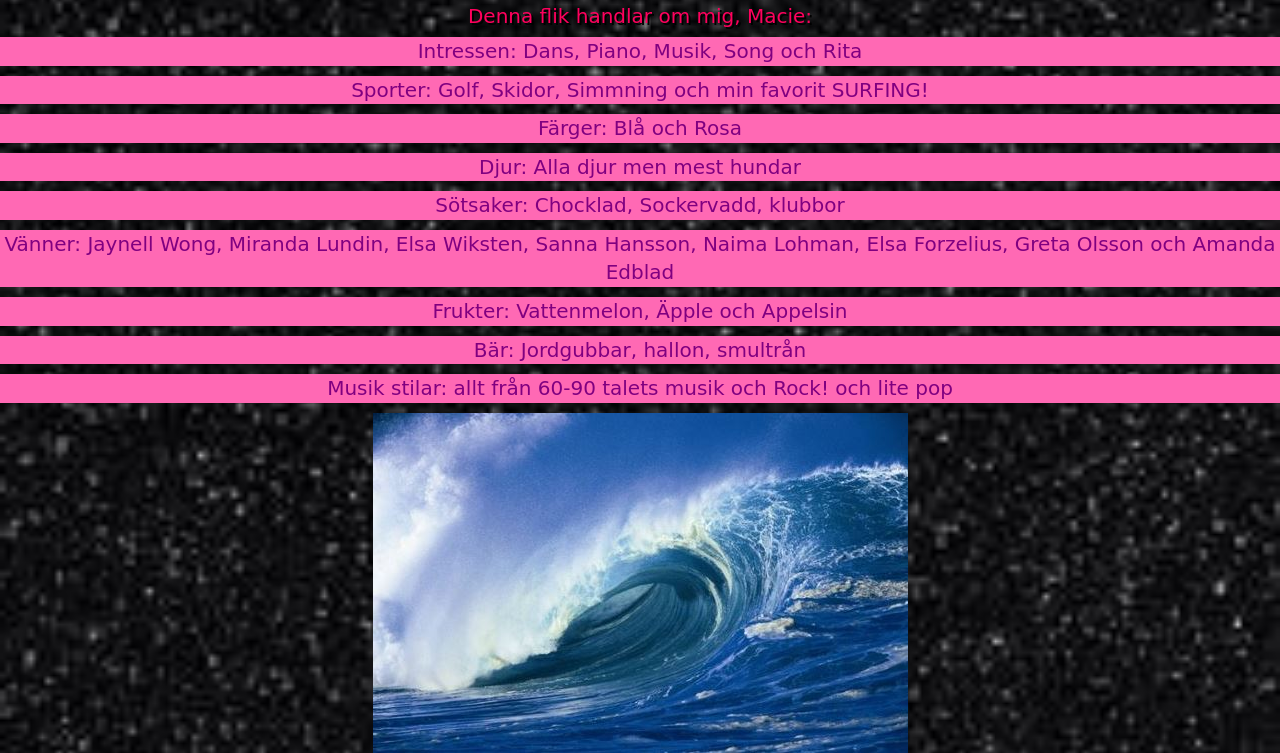
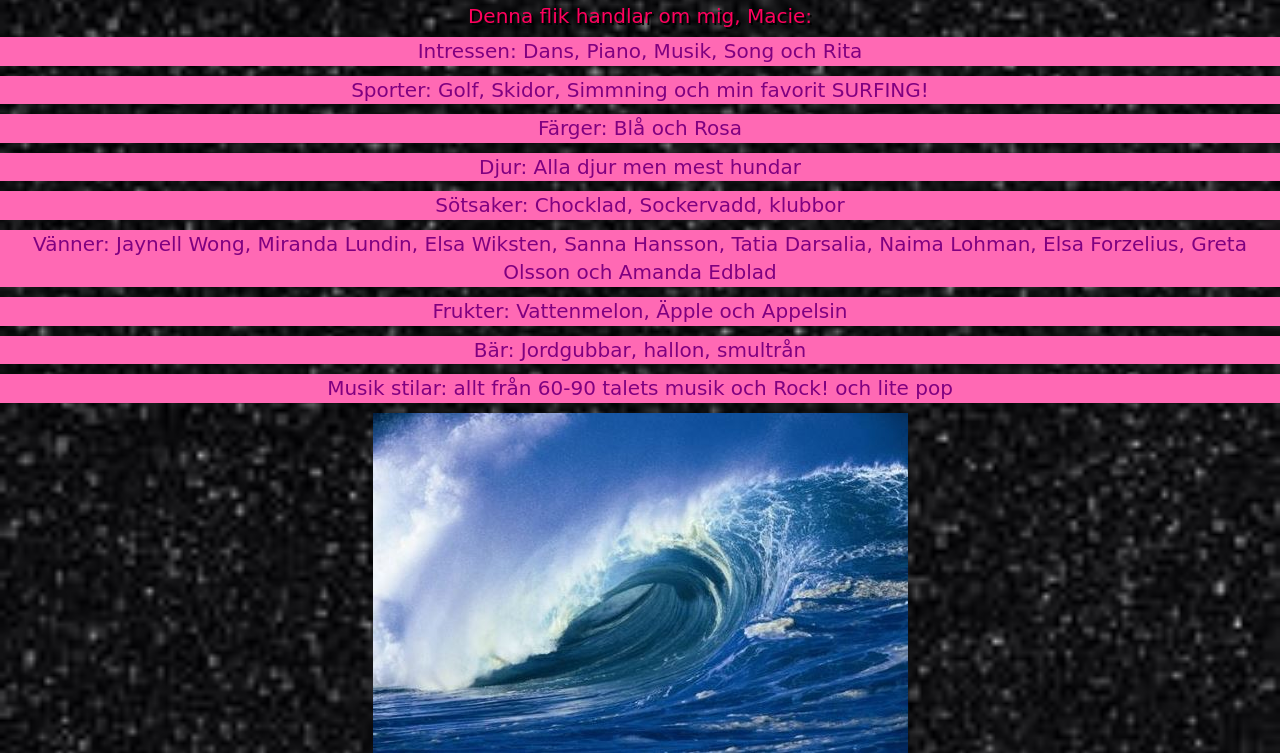
Before and after one commit to MacieGL/MacieGL.github.io, a plain HTML site: page menyval3.html in a window 1280 px wide. Shown: the part 55-808 px from the top of the page. Drawn offline with Linux system fonts and the light colour scheme.

Commit message:
menyval3

```diff
--- a/menyval3.html
+++ b/menyval3.html
@@ -47,7 +47,7 @@
     <p>Färger: Blå och Rosa</p>
     <p>Djur: Alla djur men mest hundar</p>
     <p>Sötsaker: Chocklad, Sockervadd, klubbor</p>
-    <p>Vänner: Jaynell Wong, Miranda Lundin, Elsa Wiksten, Sanna Hansson, Naima Lohman, Elsa Forzelius, Greta Olsson och Amanda Edblad</p>
+    <p>Vänner: Jaynell Wong, Miranda Lundin, Elsa Wiksten, Sanna Hansson, Tatia Darsalia, Naima Lohman, Elsa Forzelius, Greta Olsson och Amanda Edblad</p>
     <p>Frukter: Vattenmelon, Äpple och Appelsin</p>
     <p>Bär: Jordgubbar, hallon, smultrån</p>
     <p>Musik stilar: allt från 60-90 talets musik och Rock! och lite pop</p>
```
